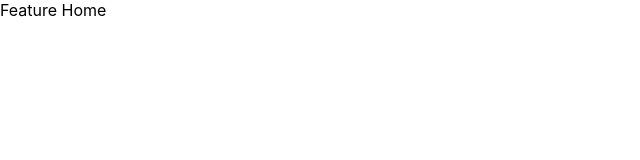
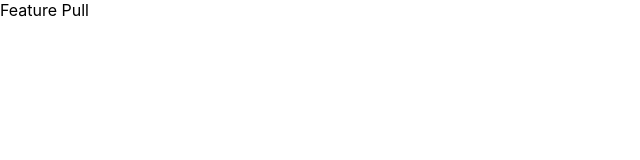
Before and after one commit to WallisonHenrique/az-demo, a React (Create React App) app: page / in a window 1280 px wide. Shown: the top 160 px of the page, without its empty margins (0-640 px from the left). Built offline with nearby package versions, Linux system fonts and the light colour scheme.

Commit message:
Cria nova feature pull

```diff
--- a/src/App.js
+++ b/src/App.js
@@ -2,7 +2,7 @@ import React from 'react';
 function App() {
   return (
     <div className="App">
-      Feature Home
+      Feature Pull
     </div>
   );
 }
```
